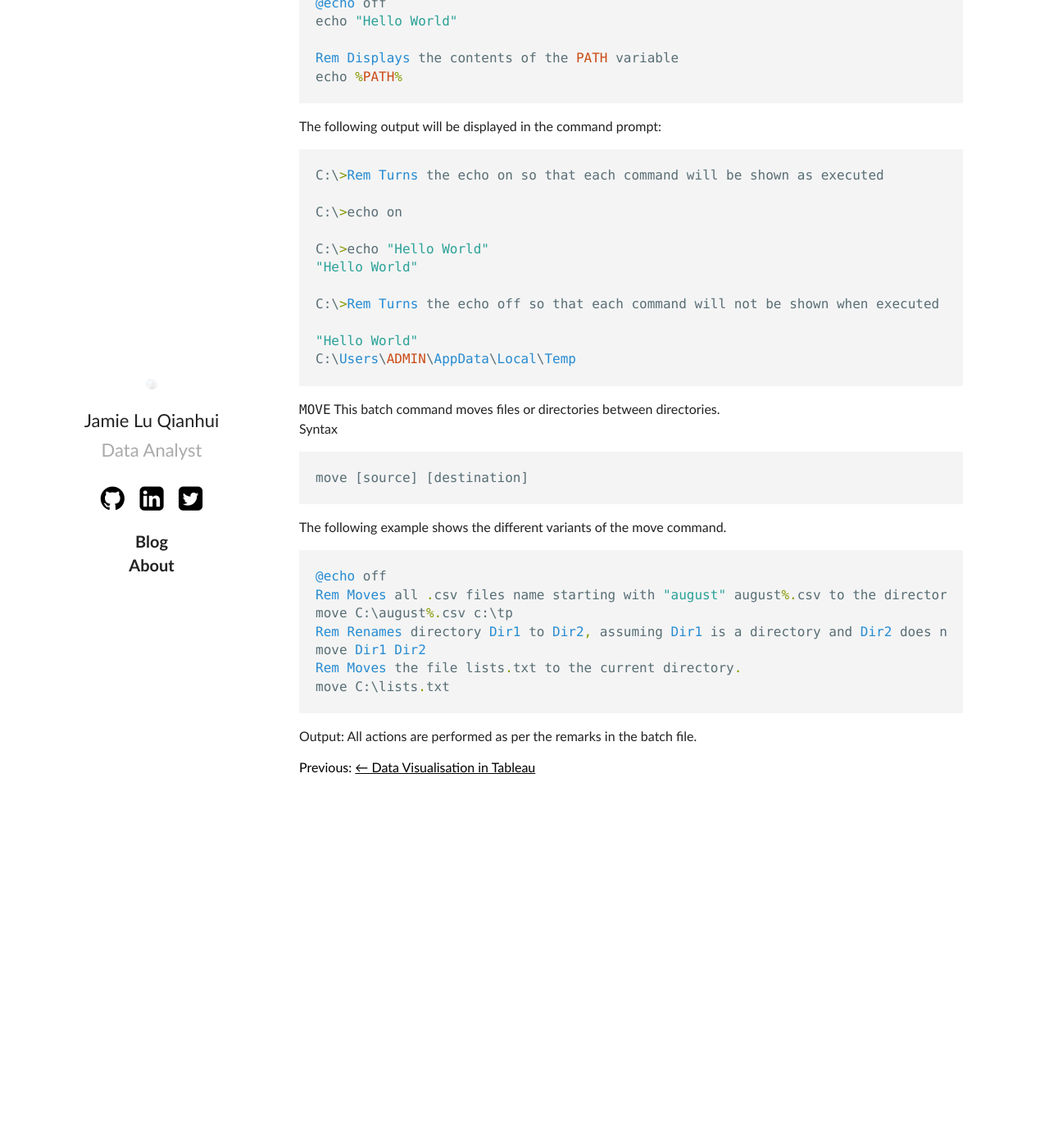
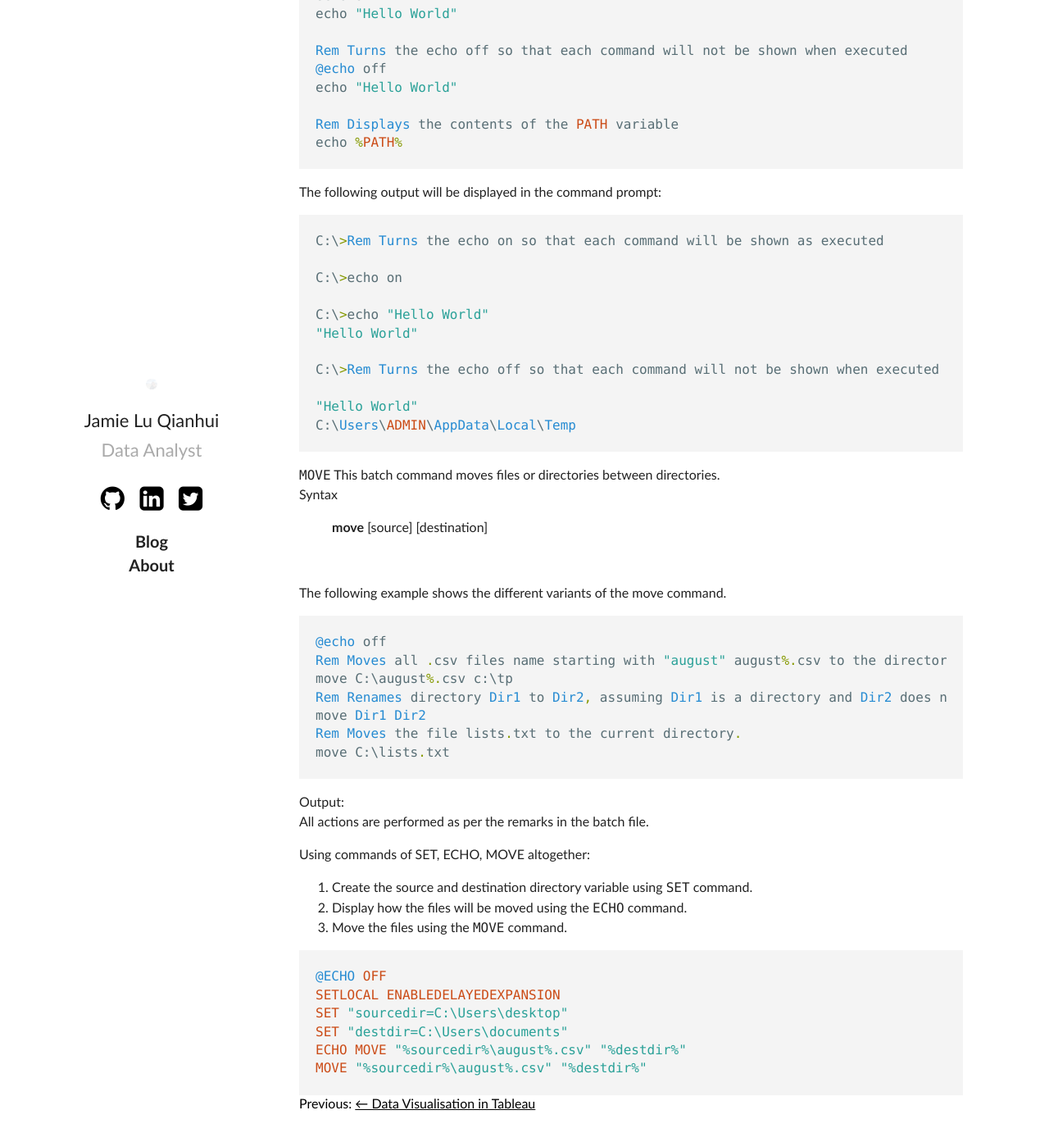
Before and after one commit to jamieqianhui/jamieqianhui.github.io, a Jekyll site: the page built from _posts/2019-09-08-Batch-Scripts.markdown, in a window 1280 px wide and 1400 px high, scrolled down 1435 px. Shown: the top 1393 px of the window at 82% size. Built offline with Jekyll 4.4.1, drawn with Linux system fonts in a browser that asks for light colours; before the commit the page ends 2425 px from its top, so only the background shows below that; some of the changed text lies outside the part shown.

Commit message:
updated blog post

````diff
--- a/_posts/2019-09-08-Batch-Scripts.markdown
+++ b/_posts/2019-09-08-Batch-Scripts.markdown
@@ -37,20 +37,20 @@ Some general rules to keep in mind when naming batch files −
 
 ## Commands: SET, ECHO, MOVE
 
-`SET`
+`SET` <br>
 We use the `SET` command to create a new named variable and set its value. We can also use the `SET /A` command if we want to perform arithmetic on a variable.
 
 + **Variables**: SET *variable = value*
 + **Arithmetic**: SET /A *variable = expression*
 ``` (e.g. SET /A "_number= _number+5")```
 <br>
-
+<br>
 `ECHO`
-This batch command displays messages, or turns command echoing on or off
+This batch command displays messages, or turns command echoing on or off. @echo off ensures that our commands are executed instead of being echo-ed back in the command window as messages.
 <br>
 Syntax <br>
-> ECHO string or
-> ECHO %variable%
+> **ECHO** string or <br>
+> **ECHO** %variable%
 
 <br>
 
@@ -86,9 +86,9 @@ C:\Users\ADMIN\AppData\Local\Temp
 This batch command moves files or directories between directories.
 <br>
 Syntax
-```
-move [source] [destination]
-```
+> **move** [source] [destination]
+
+<br>
 
 The following example shows the different variants of the move command.
 ```java
@@ -100,8 +100,24 @@ move Dir1 Dir2
 Rem Moves the file lists.txt to the current directory.
 move C:\lists.txt
 ```
-Output:
+Output: <br>
 All actions are performed as per the remarks in the batch file.
+<br>
+
+Using commands of SET, ECHO, MOVE altogether:
+1. Create the source and destination directory variable using `SET` command.
+2. Display how the files will be moved using the `ECHO` command.
+3. Move the files using the `MOVE` command.
+
+```java
+@ECHO OFF
+SETLOCAL ENABLEDELAYEDEXPANSION
+SET "sourcedir=C:\Users\desktop"
+SET "destdir=C:\Users\documents"
+ECHO MOVE "%sourcedir%\august%.csv" "%destdir%"
+MOVE "%sourcedir%\august%.csv" "%destdir%"
+```
+
 
 [songlink]: https://en.wikipedia.org/wiki/Hope_(The_Chainsmokers_song)
 [urllib]: https://docs.python.org/3/library/urllib.request.html
````
